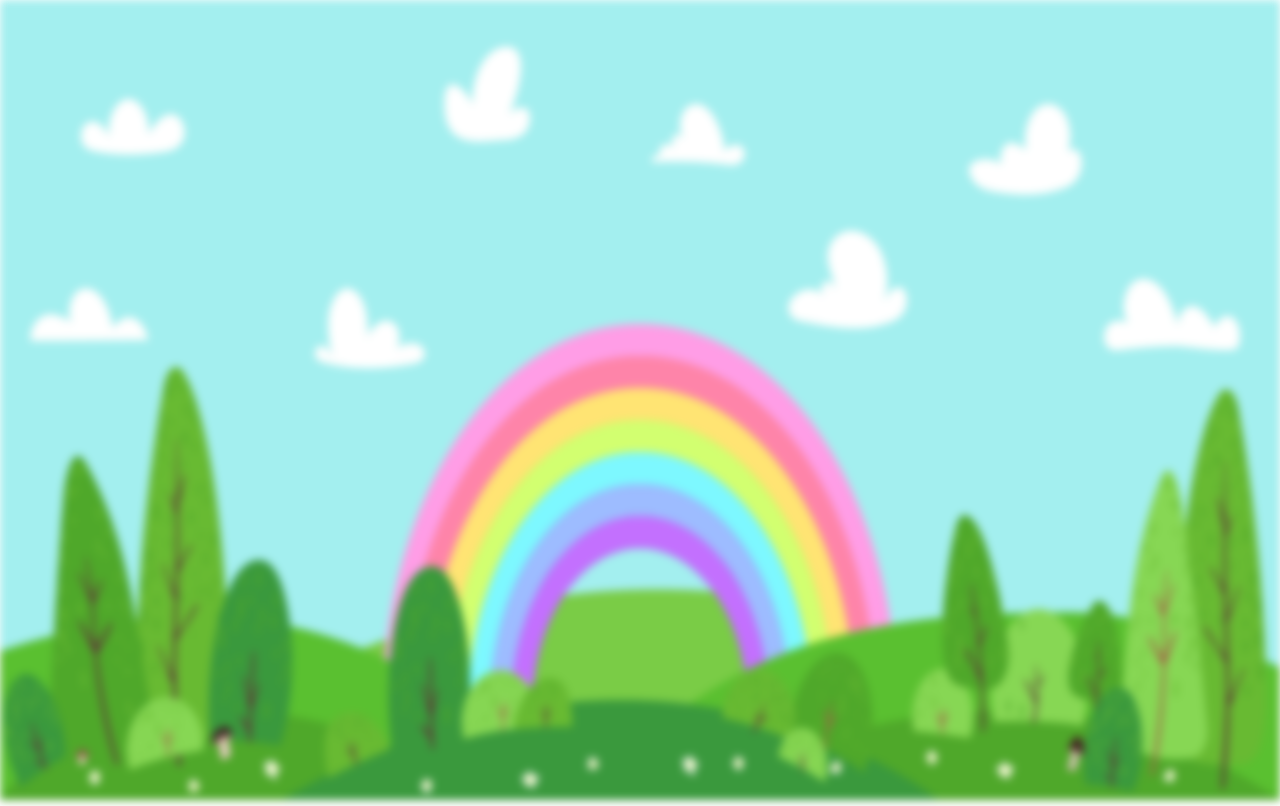
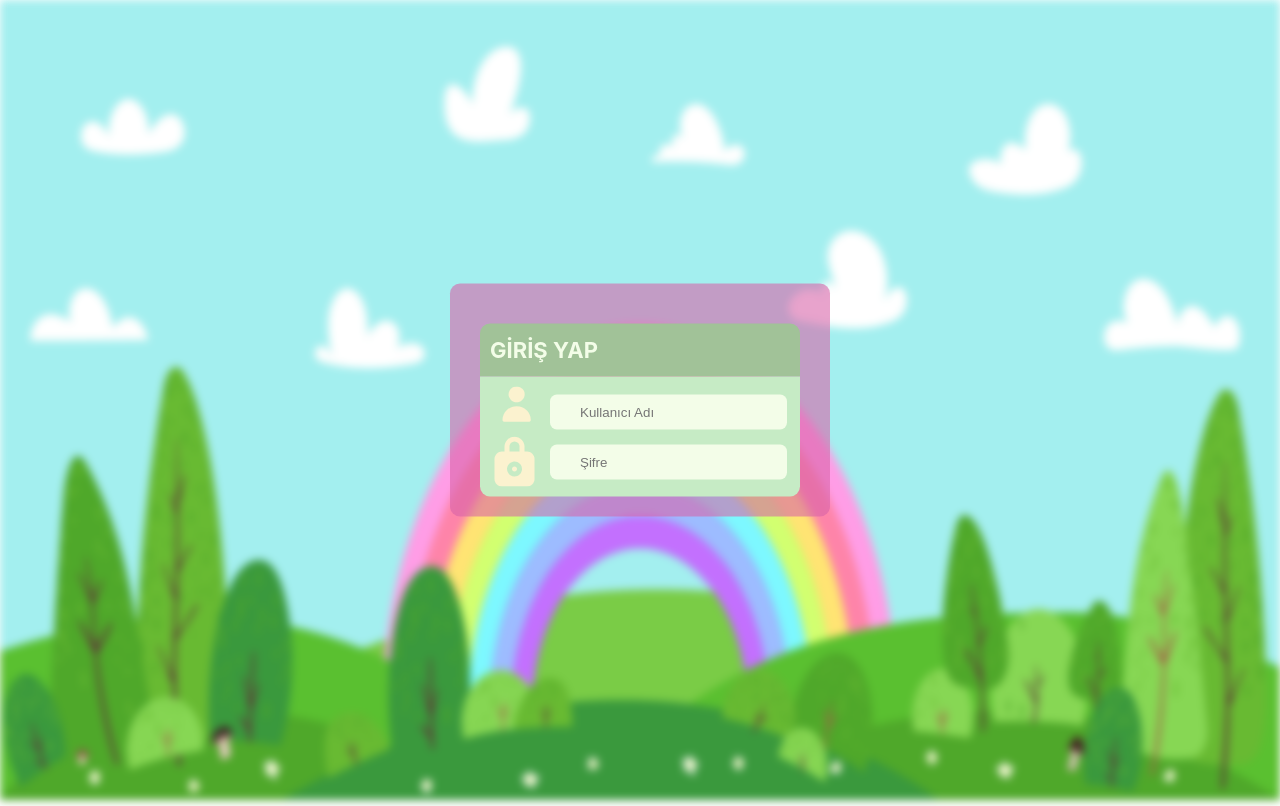
Before and after one commit to zeynepdanis/Cimsa-Habitainers, a React (Vite) app in the folder dogakahramanlari.client/: page / in a window 1280 px wide. Built offline with nearby package versions, Linux system fonts and the light colour scheme.

Commit message:
giris inputlari duzenlendi

```diff
--- a/dogakahramanlari.client/src/Pages/Background/Background.jsx
+++ b/dogakahramanlari.client/src/Pages/Background/Background.jsx
@@ -9,6 +9,6 @@ const Background = () => {
         <img className='background blur' src={backgroundImage}/>
     </BackgroundWrapper>
   )
-}
+};
 
-export default Background
+export default Background;
--- a/dogakahramanlari.client/src/Pages/Login/Login.jsx
+++ b/dogakahramanlari.client/src/Pages/Login/Login.jsx
@@ -1,12 +1,30 @@
 import React from 'react'
 import Background from '../Background/Background';
+import { LoginWrapper } from './Login.style';
+import { Password, UserIcon } from '../../assets/svg/icons';
 
 const Login = () => {
   return (
-    <div>
+    <LoginWrapper>
         <Background />
-
-    </div>
+        <div className='login-container'>
+            <div className='input-container'>
+                <div className='header'>
+                    GİRİŞ YAP
+                </div>
+                <div className='input-part'>
+                    <div className='input-area'>
+                        <UserIcon />
+                        <input className='input' placeholder='Kullanıcı Adı'/>
+                    </div>
+                    <div className='input-area'>
+                        <Password />
+                        <input type='password' className='input' placeholder='Şifre'/>
+                    </div>
+                </div>
+            </div>
+        </div>
+    </LoginWrapper>
   )
 }
 
--- a/dogakahramanlari.client/src/Pages/Login/Login.style.js
+++ b/dogakahramanlari.client/src/Pages/Login/Login.style.js
@@ -4,8 +4,59 @@ export const BackgroundWrapper = styled.div`
     .background {
         width:100vw;
         height: 100vh;
+        position: relative;
         &.blur {
             filter: blur(4px)
         }
     }
 `;
+
+export const LoginWrapper = styled.div`
+    .login-container {
+        background-color: rgba(216, 100, 169, 0.59);
+        padding: 20px 30px;
+        border-radius: 10px;
+        position: absolute;
+        top: 50%;
+        left: 50%;
+        transform: translate(-50% , -50%);
+        .input-container {
+            display: flex;
+            justify-content: center;
+            align-items: center;
+            flex-direction: column;
+           .header {
+                background-color: #A1C298;
+                color: #F3FDE8;
+                padding: 10px;
+                width: 300px;
+                margin-top: 20px;
+                border-radius: 10px 10px 0 0;
+                font-weight: bold;
+                font-size: 22px;
+           }
+           .input-part {
+                background-color: #C6EBC5;
+                display: flex;
+                flex-direction: column;
+                flex-direction: center;
+                width: 300px;
+                padding: 10px;
+                border-radius: 0 0 10px 10px;
+                .input-area {
+                    display: flex;
+                    align-items: center;
+                    gap: 10px;
+                    .input {
+                        background-color: #F3FDE8;
+                        border: none;
+                        border-radius: 7px;
+                        padding: 10px 30px;
+                        color: #757575;
+;
+                    }
+                }
+           }
+        }
+    }
+`;
--- /dev/null
+++ b/dogakahramanlari.client/src/assets/svg/icons.jsx
@@ -0,0 +1,13 @@
+export const UserIcon = () => (
+    <svg width="50" height="50" viewBox="0 0 62 63" fill="none" xmlns="http://www.w3.org/2000/svg">
+        <path d="M33.0894 19.8089C35.1037 19.8089 37.0727 19.228 38.7475 18.1397C40.4223 17.0514 41.7276 15.5045 42.4984 13.6947C43.2692 11.8849 43.4709 9.89348 43.0779 7.9722C42.685 6.05092 41.715 4.28612 40.2908 2.90095C38.8665 1.51579 37.0518 0.572482 35.0763 0.190316C33.1007 -0.19185 31.053 0.00429141 29.1921 0.753937C27.3312 1.50358 25.7407 2.77306 24.6216 4.40184C23.5026 6.03062 22.9053 7.94555 22.9053 9.90446C22.9053 12.5313 23.9782 15.0505 25.8881 16.908C27.7981 18.7654 30.3884 19.8089 33.0894 19.8089Z" fill="#FBF2CF"/>
+        <path d="M48.3657 44.57C49.0409 44.57 49.6885 44.3092 50.166 43.8448C50.6435 43.3804 50.9117 42.7506 50.9117 42.0939C50.9117 37.497 49.034 33.0883 45.6917 29.8378C42.3493 26.5872 37.8162 24.7611 33.0894 24.7611C28.3626 24.7611 23.8295 26.5872 20.4871 29.8378C17.1448 33.0883 15.2671 37.497 15.2671 42.0939C15.2671 42.7506 15.5353 43.3804 16.0128 43.8448C16.4903 44.3092 17.1379 44.57 17.8131 44.57H48.3657Z" fill="#FBF2CF"/>
+    </svg>
+);
+
+export const Password = () => (
+    <svg width="50" height="50" viewBox="0 0 41 50" fill="none" xmlns="http://www.w3.org/2000/svg">
+        <path d="M20.0181 35C21.3996 35 22.5196 33.8807 22.5196 32.5C22.5196 31.1193 21.3996 30 20.0181 30C18.6365 30 17.5166 31.1193 17.5166 32.5C17.5166 33.8807 18.6365 35 20.0181 35Z" fill="#FBF2CF"/>
+        <path d="M32.5255 15H30.024V10.275C30.024 7.62286 28.9699 5.07932 27.0934 3.20396C25.2169 1.32859 22.6719 0.275024 20.0181 0.275024C17.3644 0.275024 14.8194 1.32859 12.9429 3.20396C11.0664 5.07932 10.0122 7.62286 10.0122 10.275V15H7.51077C5.52047 15 3.6117 15.7902 2.20434 17.1967C0.79699 18.6032 0.00634766 20.5109 0.00634766 22.5V42.5C0.00634766 44.4891 0.79699 46.3968 2.20434 47.8033C3.6117 49.2098 5.52047 50 7.51077 50H32.5255C34.5158 50 36.4246 49.2098 37.8319 47.8033C39.2393 46.3968 40.0299 44.4891 40.0299 42.5V22.5C40.0299 20.5109 39.2393 18.6032 37.8319 17.1967C36.4246 15.7902 34.5158 15 32.5255 15ZM15.0152 10.275C14.9815 8.91326 15.4891 7.59365 16.4267 6.60502C17.3644 5.61639 18.6557 5.03928 20.0181 5.00002C21.3806 5.03928 22.6719 5.61639 23.6096 6.60502C24.5472 7.59365 25.0547 8.91326 25.0211 10.275V15H15.0152V10.275ZM20.0181 40C18.5339 40 17.083 39.5602 15.8489 38.736C14.6148 37.9119 13.653 36.7406 13.085 35.3702C12.517 33.9997 12.3684 32.4917 12.6579 31.0368C12.9475 29.582 13.6622 28.2456 14.7117 27.1967C15.7612 26.1478 17.0984 25.4335 18.5541 25.1441C20.0098 24.8547 21.5187 25.0033 22.89 25.5709C24.2612 26.1386 25.4332 27.0999 26.2578 28.3332C27.0824 29.5666 27.5226 31.0167 27.5226 32.5C27.5226 34.4891 26.7319 36.3968 25.3246 37.8033C23.9172 39.2099 22.0084 40 20.0181 40Z" fill="#FBF2CF"/>
+    </svg>
+);
```
Also changed, not shown: dogakahramanlari.client/src/Pages/Login/Login.css (added).
